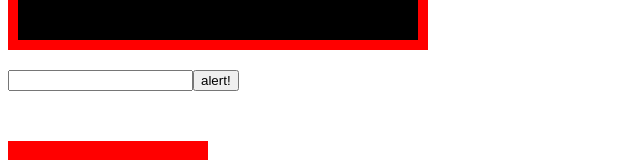
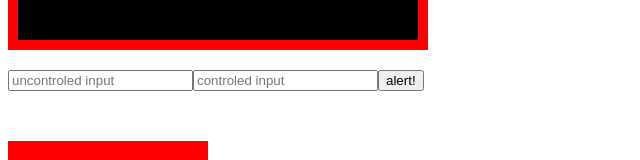
Before and after one commit to Radchenko-Valerii/TypeScript_tr, a React (Create React App) app: page / in a window 1280 px wide. Shown: the part 378-538 px from the top of the page, without its empty margins (0-640 px from the left). Built offline with nearby package versions, Linux system fonts and the light colour scheme; no server answers.

Commit message:
Add uncontroled input typing example

```diff
--- a/src/components/Events.tsx
+++ b/src/components/Events.tsx
@@ -1,19 +1,21 @@
-import React, {FC, ReactEventHandler, useState} from 'react'
+import React, {FC, ReactEventHandler, useRef, useState} from 'react'
 
 export const Events: FC = () => {
   const [value, setValue] = useState<string>('');
+  const inputRef = useRef<HTMLInputElement>(null);
 
   const changeHandler = (e: React.ChangeEvent<HTMLInputElement>) => {
     setValue(e.target.value)
   }
 
   const clickHandler = (e: React.MouseEvent<HTMLButtonElement>) =>{
-    alert(value)
+    alert(`uncontroled: ${inputRef.current?.value || "-empty-"}, controled: ${value || "-empty-"}`)
   }
 
   return (
     <div style={{paddingTop: "20px", paddingBottom: "30px"}}>
-      <input value={value} onChange={changeHandler} type="text" />
+      <input ref={inputRef} type="text" placeholder="uncontroled input"/>
+      <input value={value} onChange={changeHandler} type="text" placeholder="controled input" />
       <button onClick={clickHandler}>alert!</button>
     </div>
   )
```
